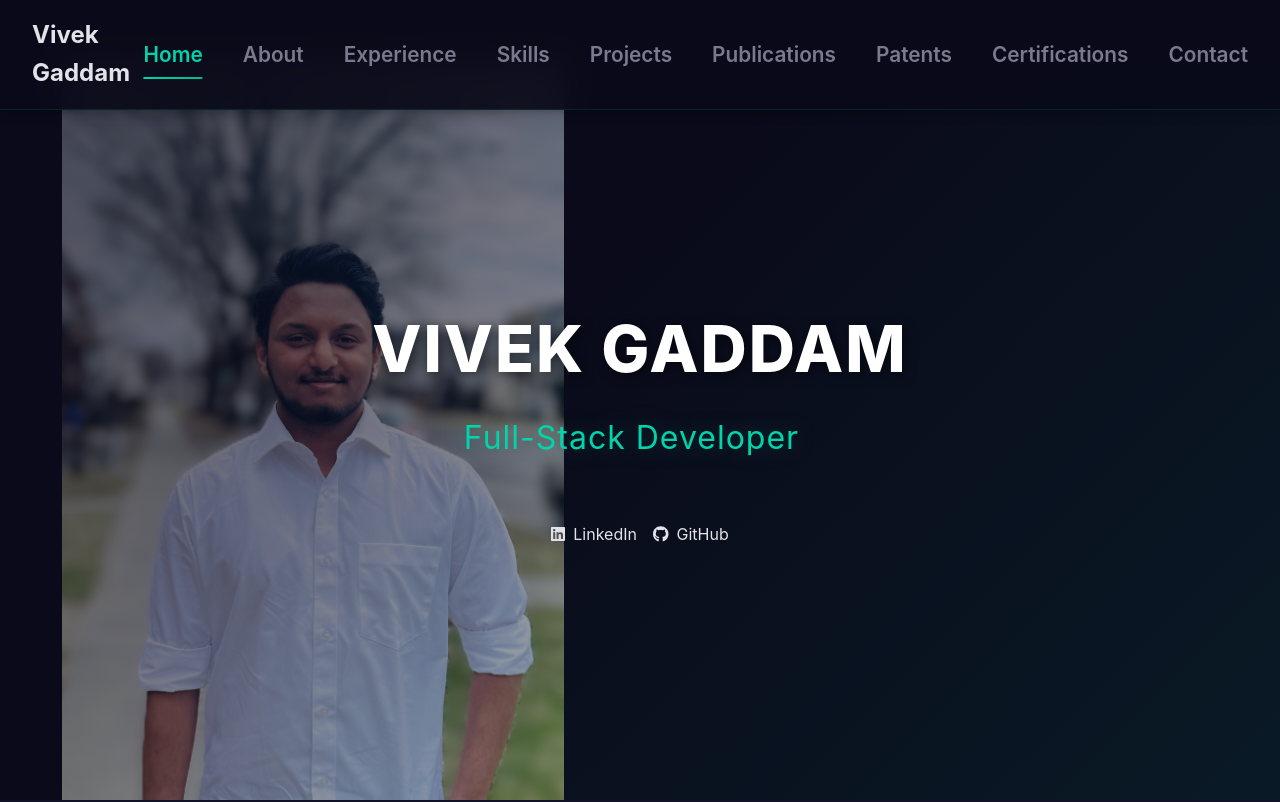
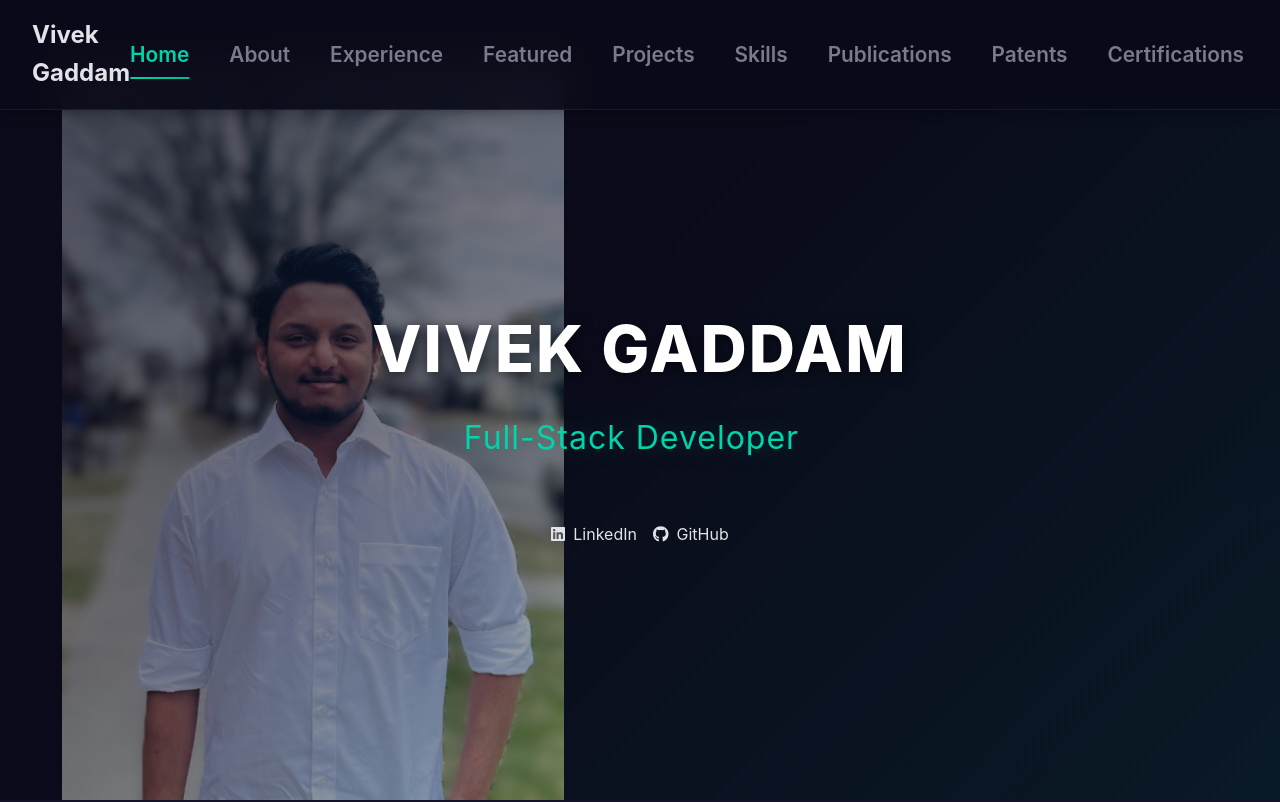
Before and after one commit to gaddamvivek/Vivek_Portfolio, a React (Create React App) app: page / in a window 1280 px wide. Shown: the top 802 px of the page. Built offline with nearby package versions, Linux system fonts and the light colour scheme.

Commit message:
Updating Content

```diff
--- a/src/App.js
+++ b/src/App.js
@@ -3,7 +3,6 @@ import Navbar from './components/Navbar';
 import Hero from './components/Hero';
 import About from './components/About';
 import Experience from './components/Experience';
-import Skills from './components/Skills';
 import Projects from './components/Projects';
 import Contact from './components/Contact';
 import Footer from './components/Footer';
@@ -17,7 +16,6 @@ function App() {
       <Hero />
       <About />
       <Experience />
-      <Skills />
       <Projects />
       <Certifications />
       <Contact />
--- a/src/components/Navbar.jsx
+++ b/src/components/Navbar.jsx
@@ -70,16 +70,22 @@ const Navbar = () => {
             Experience
           </li>
           <li
-            className={active === 'skills' ? 'active' : ''}
-            onClick={() => handleClick('skills')}
+            className={active === 'featured' ? 'active' : ''}
+            onClick={() => handleClick('featured')}
           >
-            Skills
+            Featured
           </li>
           <li
             className={active === 'projects' ? 'active' : ''}
             onClick={() => handleClick('projects')}
           >
             Projects
+          </li>
+          <li
+            className={active === 'skills' ? 'active' : ''}
+            onClick={() => handleClick('skills')}
+          >
+            Skills
           </li>
           <li
             className={active === 'publications' ? 'active' : ''}
--- a/src/components/Projects.jsx
+++ b/src/components/Projects.jsx
@@ -1,4 +1,5 @@
 import React from 'react';
+import Skills from './Skills';
 import '../styles/Projects.css';
 
 const Projects = () => {
@@ -206,6 +207,8 @@ const Projects = () => {
         </div>
       </section>
 
+      <Skills />
+
       <section className="projects section-alt" id="publications">
         <h2 className="section-title">Publications</h2>
         <div className="projects-grid">
```
